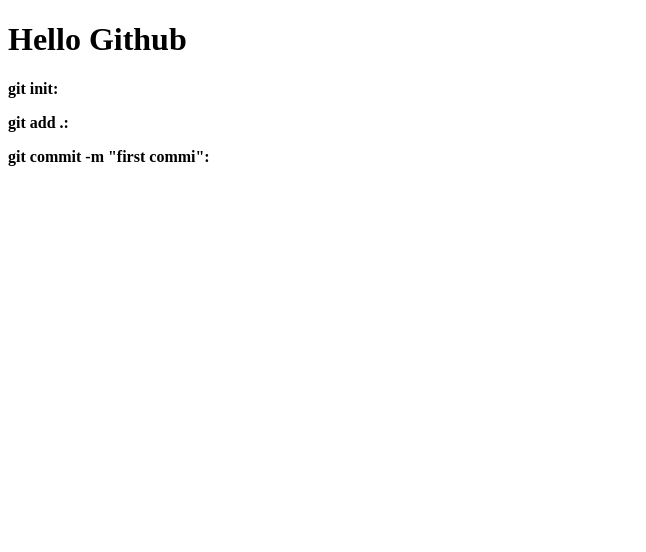
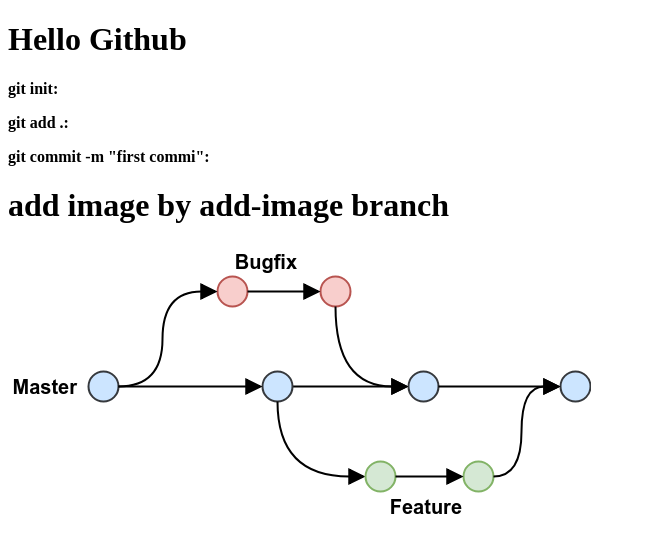
Before and after one commit to thamidtuhin74/git_practice-, a plain HTML site: page index.html in a window 1280 px wide. Shown: the whole page, without its empty margins (0-646 px from the left). Drawn offline with Linux system fonts and the light colour scheme.

Commit message:
add image

```diff
--- a/index.html
+++ b/index.html
@@ -13,6 +13,10 @@
     <p><b>git add .: </b></p>
     <p><b>git commit -m "first commi": </b></p>
 
+    <h1> add image by add-image branch</h1>
+    <img src="github-flow.png">
+
+
 
 
 </body>
```
Also changed, not shown: github-flow.png (added).
